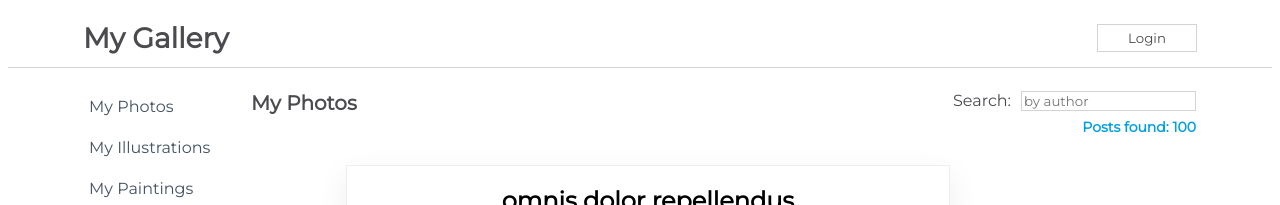
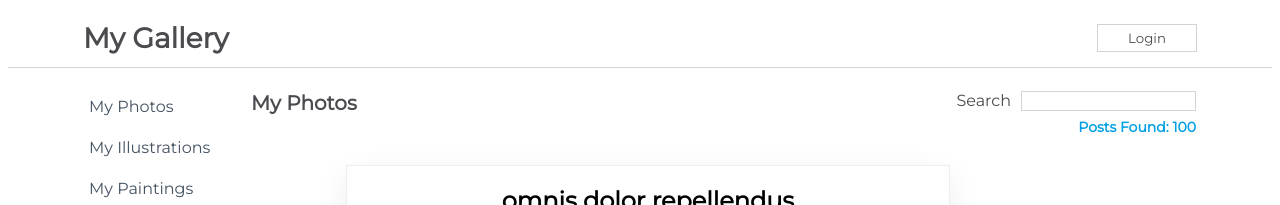
Before and after one commit to AwrelH/challenge1, a React (Create React App) app in the folder my-app/: page / in a window 1280 px wide. Shown: the top 205 px of the page. Built offline with nearby package versions, Linux system fonts and the light colour scheme.

Commit message:
moving from class based to hooks, contenthooks

```diff
--- a/my-app/src/App.js
+++ b/my-app/src/App.js
@@ -1,8 +1,8 @@
 import css from './App.module.css';
 import Sidebar from './components/Sidebar';
 import NavBarForm from './components/NavBarForm';
-import Content from './components/Content';
-import SearchBar from './components/SearchBar';
+import ContentHooks from './components/ContentHooks';
+
 
 function App() {
   return (
@@ -10,7 +10,7 @@
 
       <Sidebar  />
       <NavBarForm/>
-      <Content />
+      <ContentHooks />
 
 
     </div>
--- /dev/null
+++ b/my-app/src/components/ContentHooks.js
@@ -0,0 +1,55 @@
+import React, {useState, useEffect} from "react";
+import css from "./css/Content.module.css";
+import {savedPosts} from "../posts.json";
+import PostItem from "./PostItem";
+import Loader from "./Loader";
+
+function ContentHooks() {
+    const [isLoaded, setIsLoaded] = useState(false);
+    const [fetchedPosts, setFetchedPosts] = useState([]);
+
+    useEffect(()=>{
+        setTimeout(() => {
+            setIsLoaded(true);
+            setFetchedPosts(savedPosts);
+        }, 2000)
+    }, []);
+
+    const handleChange = (e) => {
+        const name = e.target.value.toLowerCase();
+        const filteredPosts = savedPosts.filter((post)=>{
+            return post.name.toLowerCase().includes(name);
+        })
+
+        setFetchedPosts(filteredPosts)
+    }
+
+    return (
+        <div className={css.Content}>
+            <div className={css.TitleBar}>
+                <h1>My Photos</h1>
+                <form>
+                    <label htmlFor="searchinput">Search</label>
+                    <input
+                    type="search"
+                    id="searchinput"
+                    onChange={(e)=>{handleChange(e)}}
+                    />
+                    <h4>Posts Found: {fetchedPosts.length}</h4>
+                </form>
+
+            </div>
+            <div className={css.SearchResults}>
+                {
+                    isLoaded ?
+                    <PostItem savedPosts={fetchedPosts} />
+                    : <Loader />
+
+                }
+
+            </div>
+        </div>
+    )
+}
+
+export default ContentHooks
```
